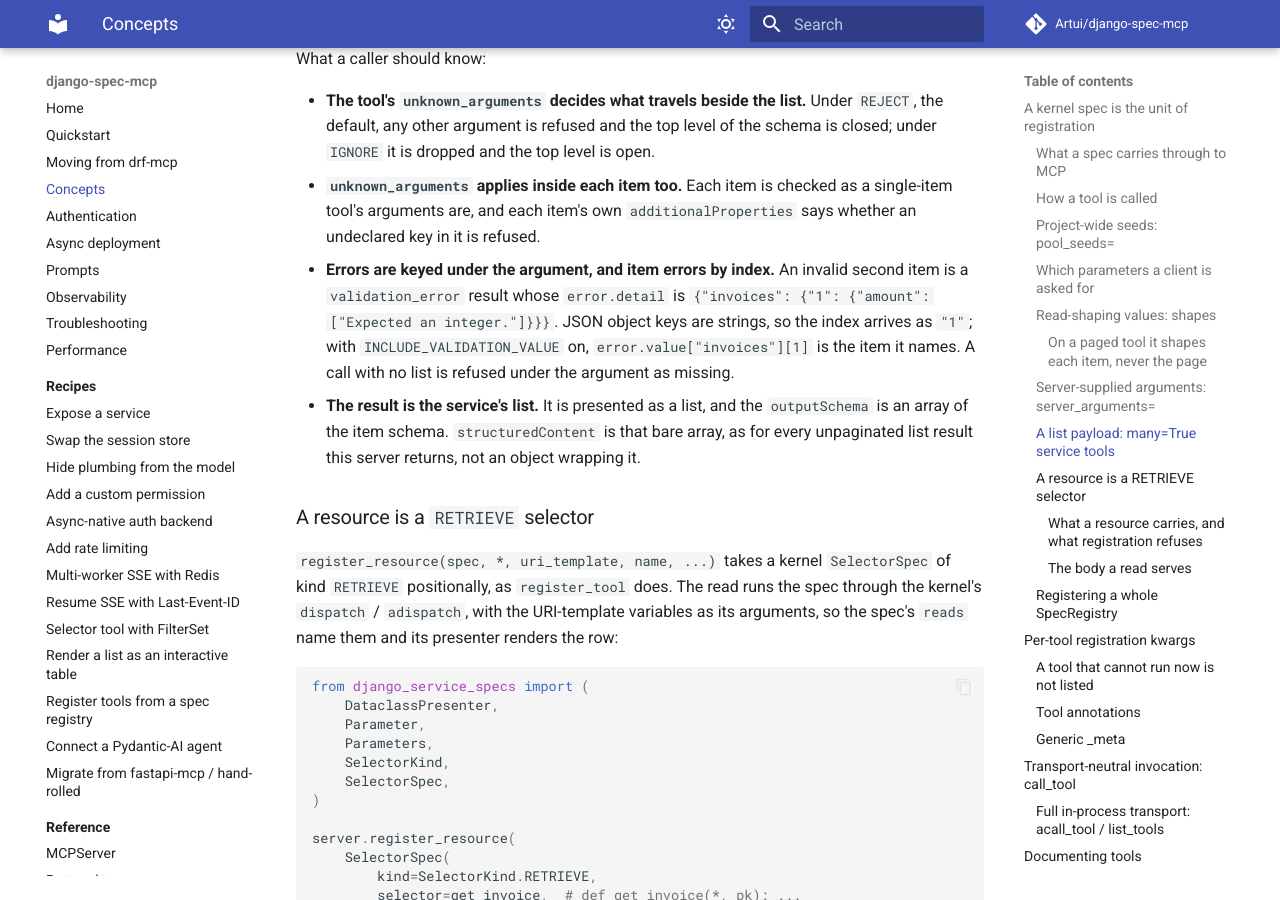
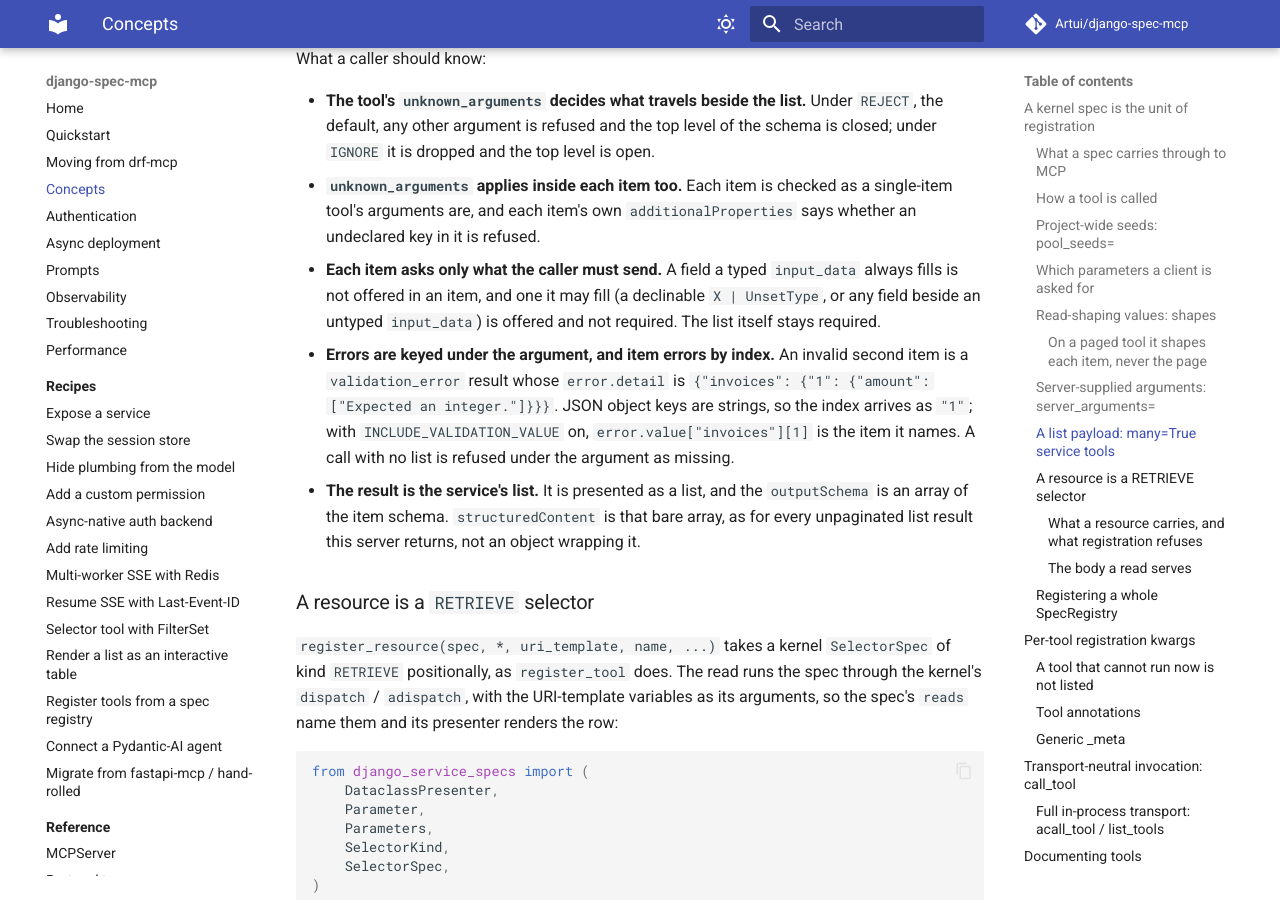
Before and after one commit to Artui/django-spec-mcp, an MkDocs documentation site: the page built from docs/concepts.md, in a window 1280 px wide and 900 px high, scrolled down 9751 px. Built offline with MkDocs 1.6.1 and Material for MkDocs 9.7.7, drawn with Linux system fonts in a browser that asks for light colours; comment, search, counter and statistics services are not loaded; some of the changed text lies outside the part shown.

Commit message:
Name spec_caller_input_schema in the docs and test a may-fill row field
The list-payload section gains the bullet that each item asks only what the
caller must send; the pages and the binding docstring that describe the
advertised schema name spec_caller_input_schema. A new call-path test, on both
handlers, holds a field input_data may fill: a row omitting it conforms and
dispatches when the provider fills it, and is refused at its index when the
provider declines.

Co-Authored-By: Claude Opus 5.5 <noreply@anthropic.com>

```diff
--- a/docs/concepts.md
+++ b/docs/concepts.md
@@ -81,7 +81,7 @@ transport what it means on any other:
   `description`.
 - **`validator`** checks a service's input. Its fields are the tool's
   arguments, spread at the top level of `arguments` as the kernel's
-  `spec_input_schema` advertises them, with no `data` key around them. A
+  `spec_caller_input_schema` advertises them, with no `data` key around them. A
   `many=True` service takes a list instead ([A list payload](#list-payload)).
 - **`presenter`** renders the result, and its output schema, through the
   kernel's `spec_output_schema`, is the tool's `outputSchema`.
@@ -133,7 +133,7 @@ transport what it means on any other:
   judged the same way. A tool registered with a `task_policy=` other than the
   default has the checks asked before its task is created, and again by the
   task's worker ([Opting a tool in](#opting-a-tool-in)).
-- **The schemas are the kernel's** `spec_input_schema` / `spec_output_schema`.
+- **The schemas are the kernel's** `spec_caller_input_schema` / `spec_output_schema`.
   `unknown_arguments=` reaches both the schema and the call, and
   [`server_arguments=`](#server-arguments) names are left out of the schema and
   filled by the server.
@@ -485,6 +485,10 @@ What a caller should know:
 - **`unknown_arguments` applies inside each item too.** Each item is checked as
   a single-item tool's arguments are, and each item's own
   `additionalProperties` says whether an undeclared key in it is refused.
+- **Each item asks only what the caller must send.** A field a typed
+  `input_data` always fills is not offered in an item, and one it may fill (a
+  declinable `X | UnsetType`, or any field beside an untyped `input_data`) is
+  offered and not required. The list itself stays required.
 - **Errors are keyed under the argument, and item errors by index.** An invalid
   second item is a `validation_error` result whose `error.detail` is
   `{"invoices": {"1": {"amount": ["Expected an integer."]}}}`. JSON object keys
@@ -702,7 +706,7 @@ shown and may send:
 
 - **`unknown_arguments=`** — how `arguments` keys the spec does not declare are
   handled. It takes the kernel's `UnknownArguments`, and the `inputSchema` is
-  the kernel's `spec_input_schema` under the same policy, so **the closed
+  the kernel's `spec_caller_input_schema` under the same policy, so **the closed
   schema is advertised exactly where the call refuses an undeclared name**.
   - `UnknownArguments.REJECT` (default) — an undeclared key is refused with an
     `isError` `validation_error` result keyed by the key's name under `detail`
```
Also changed, not shown: docs/reference/registries.md (+1 -1 lines), 2 other files.
